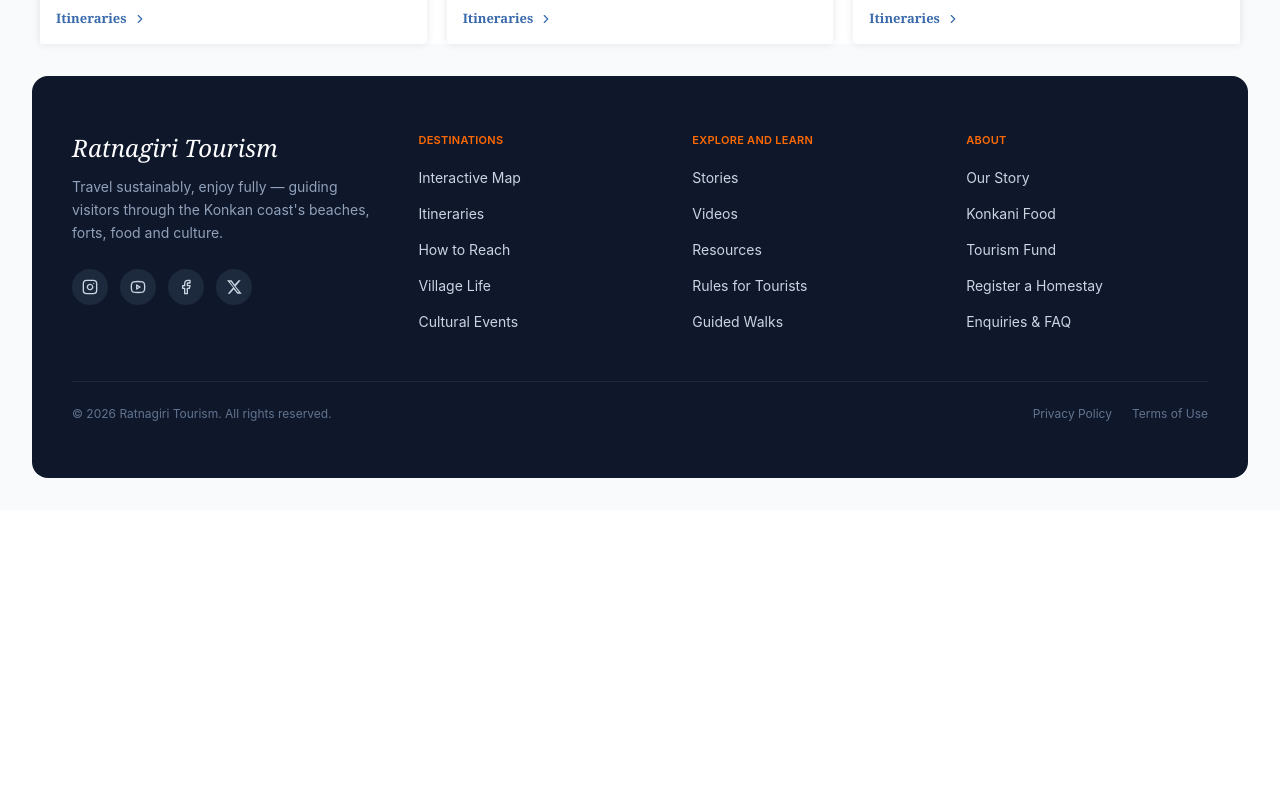
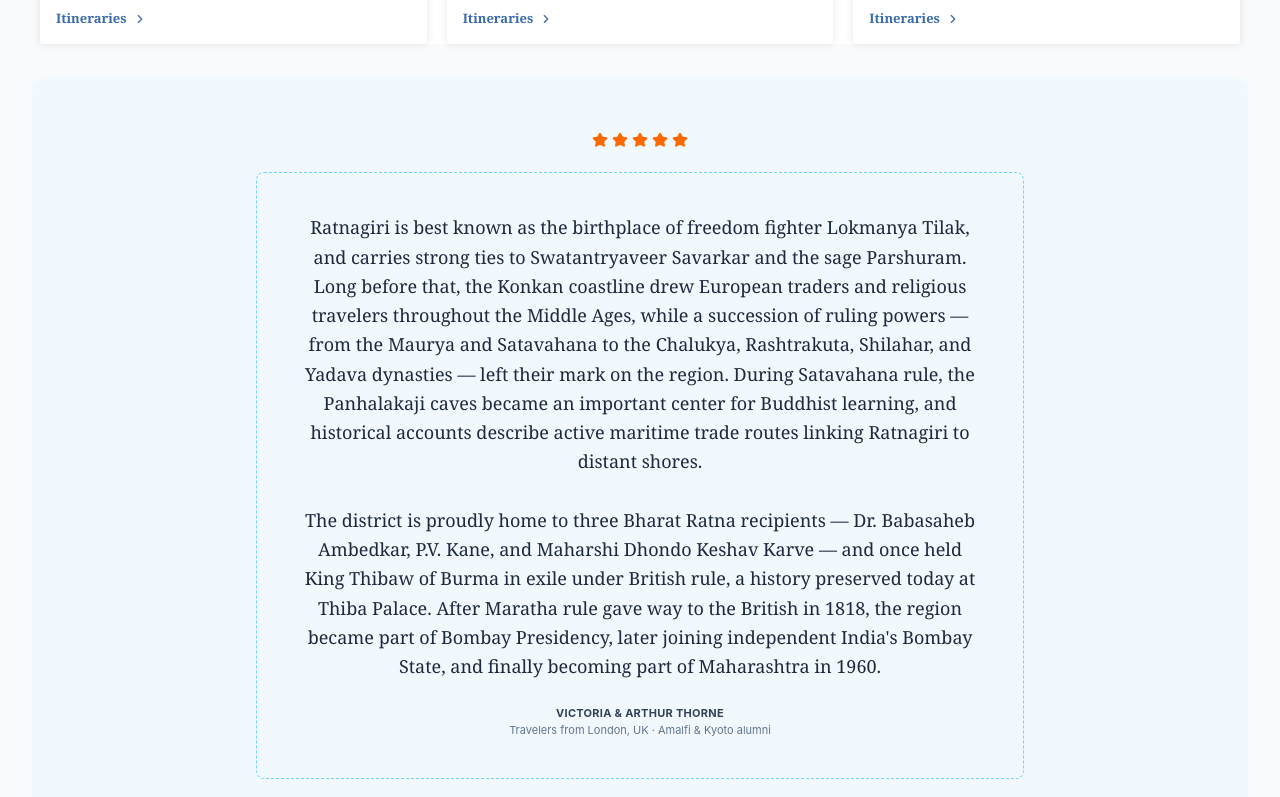
Before and after one commit to omkarv12/ratnagiri-project, a React (Vite) app: page /dashboard in a window 1280 px wide. Shown: the part 2503-3300 px from the top of the page. Before the commit the page ends 3013 px from the top, so only its background shows below. Built offline with nearby package versions, Linux system fonts and the light colour scheme; no server answers.

Commit message:
Update new

```diff
--- a/src/pages/DashboardOverview.jsx
+++ b/src/pages/DashboardOverview.jsx
@@ -11,6 +11,7 @@ import {
   MapPin,
   Download,
   Search,
+  Star,
 } from "lucide-react";
 import { useLocations } from "../context/LocationsContext";
 import { useNavigate } from "react-router-dom";
@@ -502,6 +503,48 @@ export default function DashboardOverview() {
       {/* ================= Discover Ratnagiri ================= */}
       <DiscoverRatnagiri />
 
+      {/* ================= Traveler Story ================= */}
+      <div className="bg-sky-50/70 rounded-2xl py-10 sm:py-14 px-4 sm:px-8 mt-8">
+        <div className="flex justify-center gap-1 mb-6">
+          {Array.from({ length: 5 }).map((_, i) => (
+            <Star key={i} size={16} className="fill-orange-500 text-orange-500" />
+          ))}
+        </div>
+
+        <div className="max-w-3xl mx-auto border border-dashed border-sky-300 rounded-lg px-6 sm:px-10 py-8 sm:py-10 bg-sky-50/40">
+          <p className="font-serif text-base sm:text-lg leading-relaxed text-slate-800 text-center">
+            Ratnagiri is best known as the birthplace of freedom fighter
+            Lokmanya Tilak, and carries strong ties to Swatantryaveer Savarkar
+            and the sage Parshuram. Long before that, the Konkan coastline
+            drew European traders and religious travelers throughout the
+            Middle Ages, while a succession of ruling powers — from the
+            Maurya and Satavahana to the Chalukya, Rashtrakuta, Shilahar, and
+            Yadava dynasties — left their mark on the region. During
+            Satavahana rule, the Panhalakaji caves became an important center
+            for Buddhist learning, and historical accounts describe active
+            maritime trade routes linking Ratnagiri to distant shores.
+            <br />
+            <br />
+            The district is proudly home to three Bharat Ratna recipients —
+            Dr. Babasaheb Ambedkar, P.V. Kane, and Maharshi Dhondo Keshav
+            Karve — and once held King Thibaw of Burma in exile under British
+            rule, a history preserved today at Thiba Palace. After Maratha
+            rule gave way to the British in 1818, the region became part of
+            Bombay Presidency, later joining independent India's Bombay
+            State, and finally becoming part of Maharashtra in 1960.
+          </p>
+
+          <div className="text-center mt-6">
+            <p className="text-[11px] font-bold uppercase tracking-wide text-slate-700">
+              Victoria &amp; Arthur Thorne
+            </p>
+            <p className="text-[11px] text-slate-500">
+              Travelers from London, UK · Amalfi &amp; Kyoto alumni
+            </p>
+          </div>
+        </div>
+      </div>
+
       {/* ================= Footer ================= */}
       <footer className="bg-slate-900 rounded-2xl mt-8">
         <div className="px-6 sm:px-10 py-12 sm:py-14">
```
